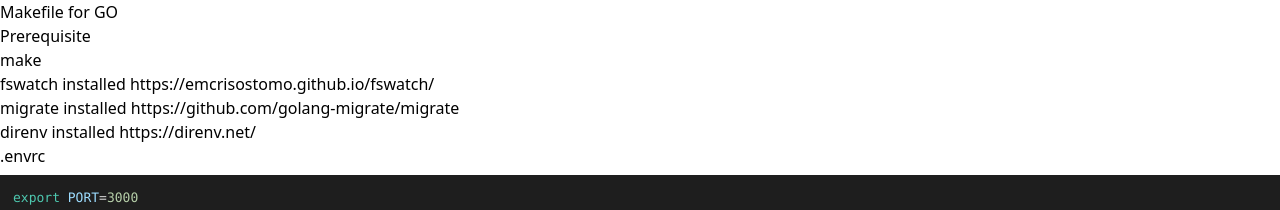
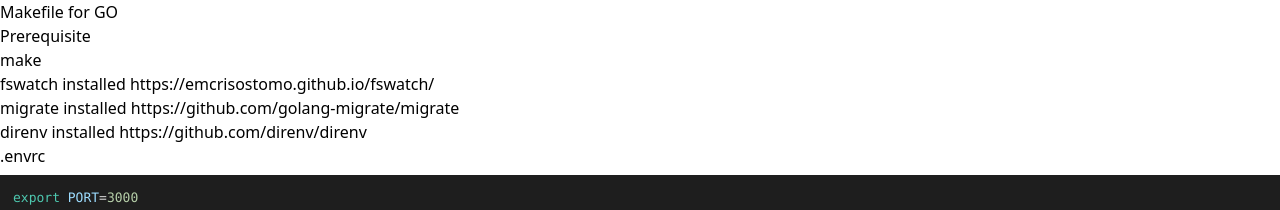
Before and after one commit to crinne/rapsa.cc, a React (Vite) app: page /#/makefile-for-go in a window 1280 px wide. Shown: the top 210 px of the page. Built offline with nearby package versions, Linux system fonts and the light colour scheme.

Commit message:
update direnv url

```diff
--- a/src/pages/makefile-for-go/index.tsx
+++ b/src/pages/makefile-for-go/index.tsx
@@ -69,7 +69,7 @@ export const MakeFileForGO = () => {
           <li className='text-sm list-disc'>make</li>
           <li className='text-sm list-disc'>fswatch installed https://emcrisostomo.github.io/fswatch/</li>
           <li className='text-sm list-disc'>migrate installed https://github.com/golang-migrate/migrate</li>
-          <li className='text-sm list-disc'>direnv installed https://direnv.net/</li>
+          <li className='text-sm list-disc'>direnv installed https://github.com/direnv/direnv</li>
         </ul>
       </div>
       <div className="mt-10 px-5 w-full max-w-[824px]">
```
